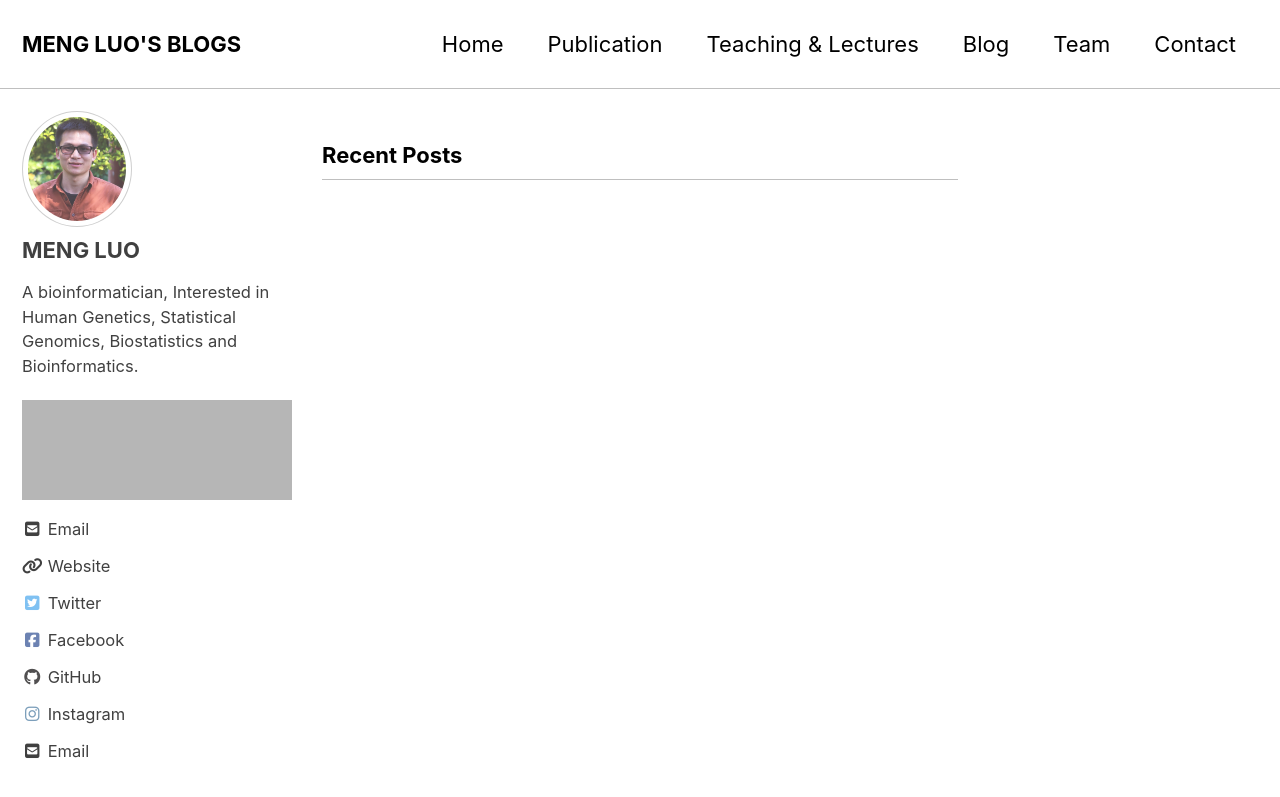
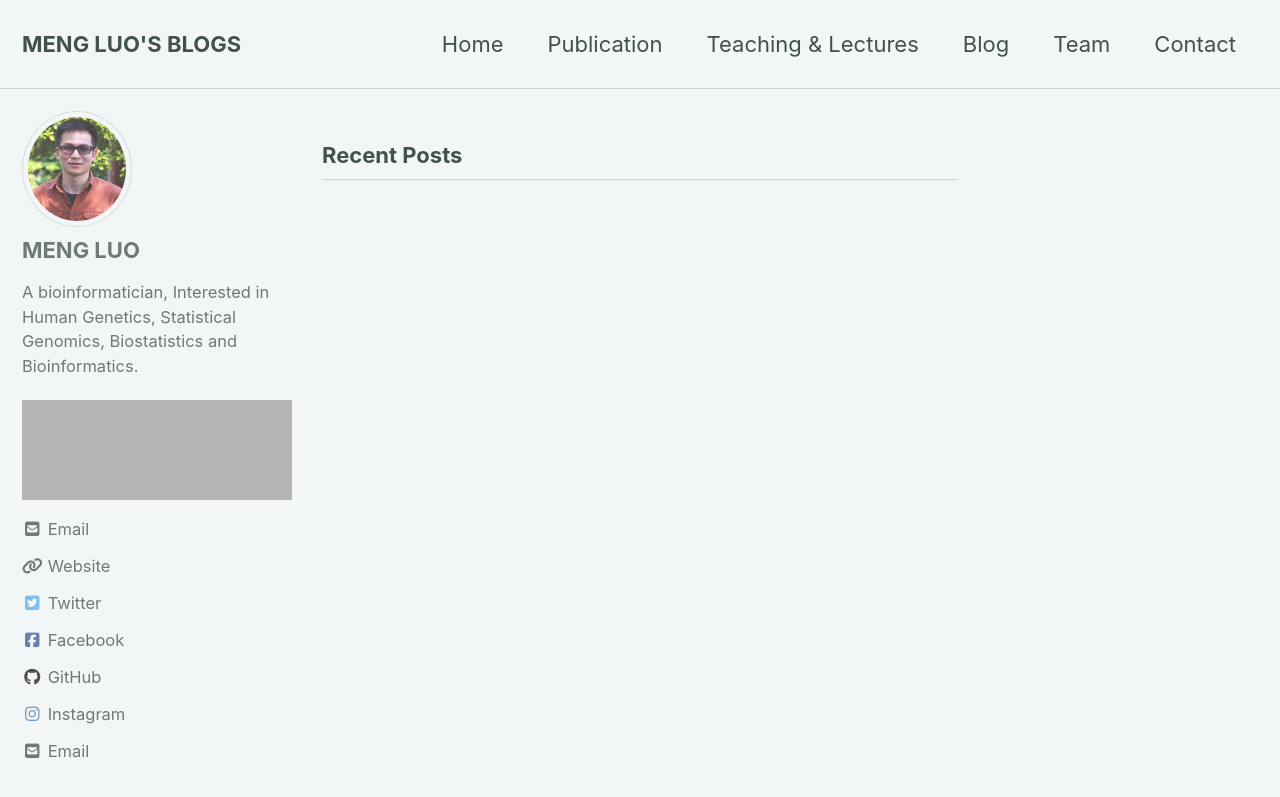
Before and after one commit to czheluo/blogs, a Jekyll site: the page built from index.html, in a window 1280 px wide and 900 px high. Shown: the top 797 px of the window. Built offline with Jekyll 4.4.1, drawn with Linux system fonts in a browser that asks for light colours; cached includes are drawn as plain includes; nearby versions of some CDN libraries; the list of posts is cut into pages by our own code; grey boxes are pictures that could not be loaded.

Commit message:
Update _config.yml

```diff
--- a/_config.yml
+++ b/_config.yml
@@ -13,7 +13,7 @@
 theme                  : "minimal-mistakes-jekyll"
 remote_theme           : "mmistakes/minimal-mistakes@4.20.1"
 # remote_theme           : "mmistakes/minimal-mistakes"
-minimal_mistakes_skin    : "contrast" # "default" ,"air", "aqua", "contrast", "dark", "dirt", "neon", "mint", "plum", "sunrise"
+minimal_mistakes_skin    : "mint" # "default" ,"air", "aqua", "contrast", "dark", "dirt", "neon", "mint", "plum", "sunrise"
 
 # Site Settings
 locale                   : "en-CN"
```
